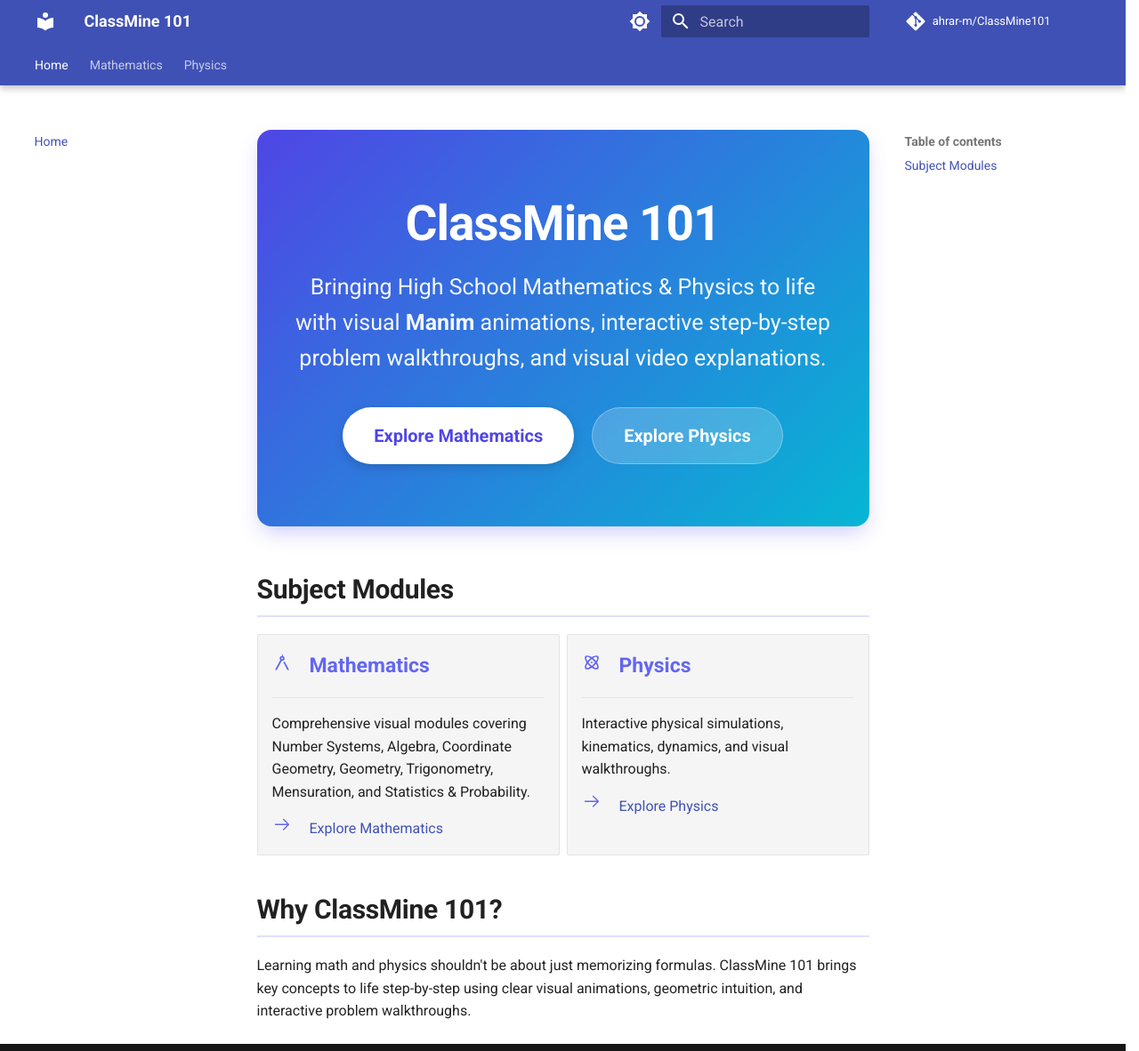
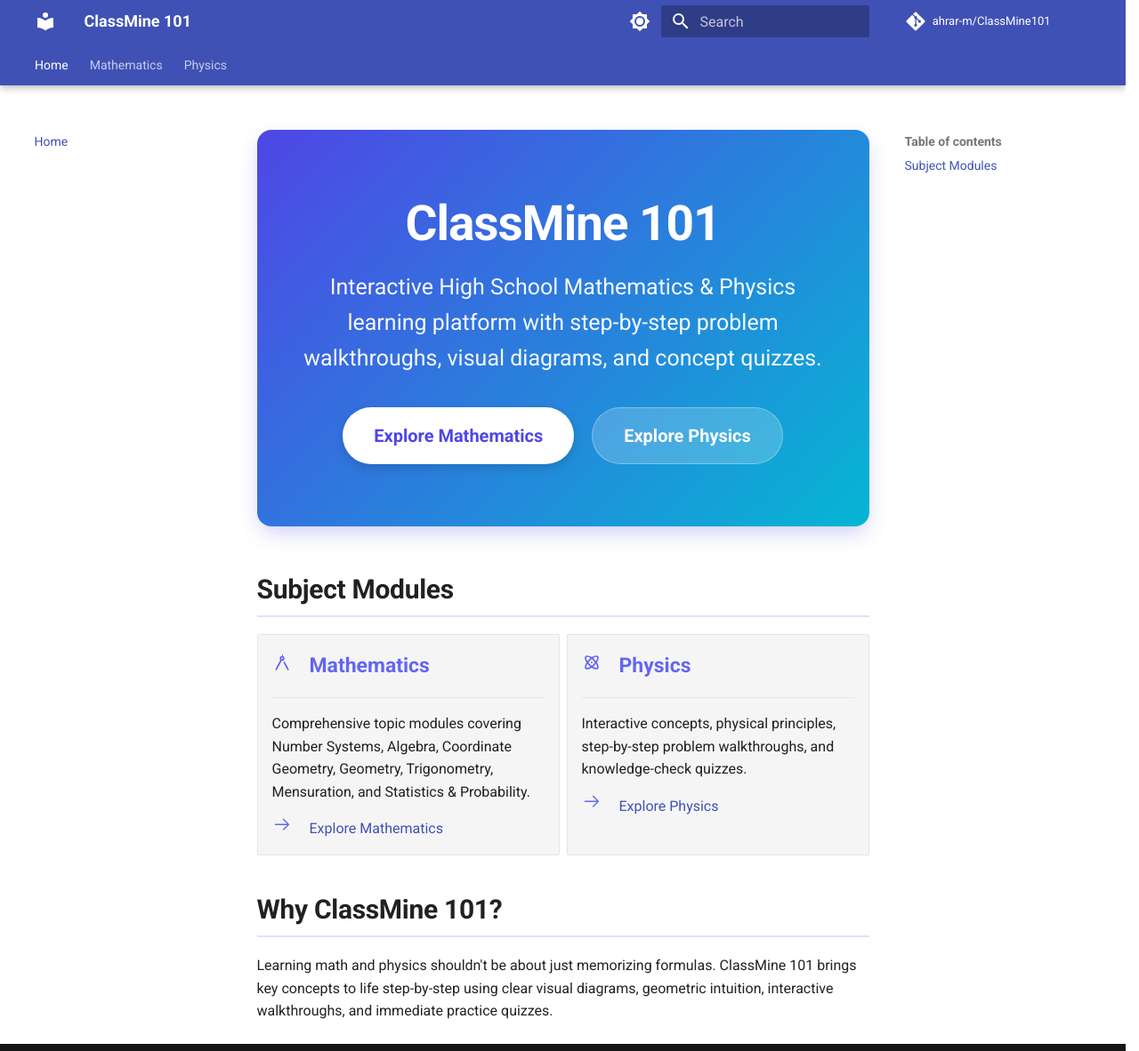
Before and after one commit to ahrar-m/ClassMine101, an MkDocs documentation site: the page built from docs/index.md, in a window 1280 px wide and 1182 px high. Shown: the whole window at 89% size. Built offline with MkDocs 1.6.1 and Material for MkDocs 9.7.7, drawn with Linux system fonts in a browser that asks for light colours; comment, search, counter and statistics services are not loaded.

Commit message:
chore: remove all animation and manim references across docs, configs, and dependencies

```diff
--- a/docs/index.md
+++ b/docs/index.md
@@ -1,6 +1,6 @@
 <div class="cm-hero">
   <h1>ClassMine 101</h1>
-  <p>Bringing High School Mathematics & Physics to life with visual <strong>Manim</strong> animations, interactive step-by-step problem walkthroughs, and visual video explanations.</p>
+  <p>Interactive High School Mathematics & Physics learning platform with step-by-step problem walkthroughs, visual diagrams, and concept quizzes.</p>
   <div class="cm-hero-buttons">
     <a href="math/" class="cm-btn cm-btn-primary">Explore Mathematics</a>
     <a href="physics/" class="cm-btn cm-btn-secondary">Explore Physics</a>
@@ -15,7 +15,7 @@
 
     ---
 
-    Comprehensive visual modules covering Number Systems, Algebra, Coordinate Geometry, Geometry, Trigonometry, Mensuration, and Statistics & Probability.
+    Comprehensive topic modules covering Number Systems, Algebra, Coordinate Geometry, Geometry, Trigonometry, Mensuration, and Statistics & Probability.
 
     [:octicons-arrow-right-24: Explore Mathematics](math/index.md)
 
@@ -23,7 +23,7 @@
 
     ---
 
-    Interactive physical simulations, kinematics, dynamics, and visual walkthroughs.
+    Interactive concepts, physical principles, step-by-step problem walkthroughs, and knowledge-check quizzes.
 
     [:octicons-arrow-right-24: Explore Physics](physics/index.md)
 
@@ -32,6 +32,6 @@
 <div class="cm-about-section">
   <h2>Why ClassMine 101?</h2>
   <p class="cm-about-text">
-    Learning math and physics shouldn't be about just memorizing formulas. ClassMine 101 brings key concepts to life step-by-step using clear visual animations, geometric intuition, and interactive problem walkthroughs.
+    Learning math and physics shouldn't be about just memorizing formulas. ClassMine 101 brings key concepts to life step-by-step using clear visual diagrams, geometric intuition, interactive walkthroughs, and immediate practice quizzes.
   </p>
 </div>
--- a/mkdocs.yml
+++ b/mkdocs.yml
@@ -1,5 +1,5 @@
 site_name: ClassMine 101
-site_description: Visual High School Math & Physics Animations using Manim
+site_description: High School Math & Physics Interactive Learning Hub & Quizzes
 site_author: ClassMine 101 Team
 site_url: https://classmine101.com/
 
--- a/requirements.txt
+++ b/requirements.txt
@@ -1,4 +1,3 @@
-manim>=0.18.0
 mkdocs>=1.5.0
 mkdocs-material>=9.5.0
 pymdown-extensions>=10.7
```
Also changed, not shown: AGENTS.md (+3 -5 lines), README.md (+13 -50 lines), docs/math/index.md (+2 -2 lines), docs/physics/index.md (+1 -1 lines).
